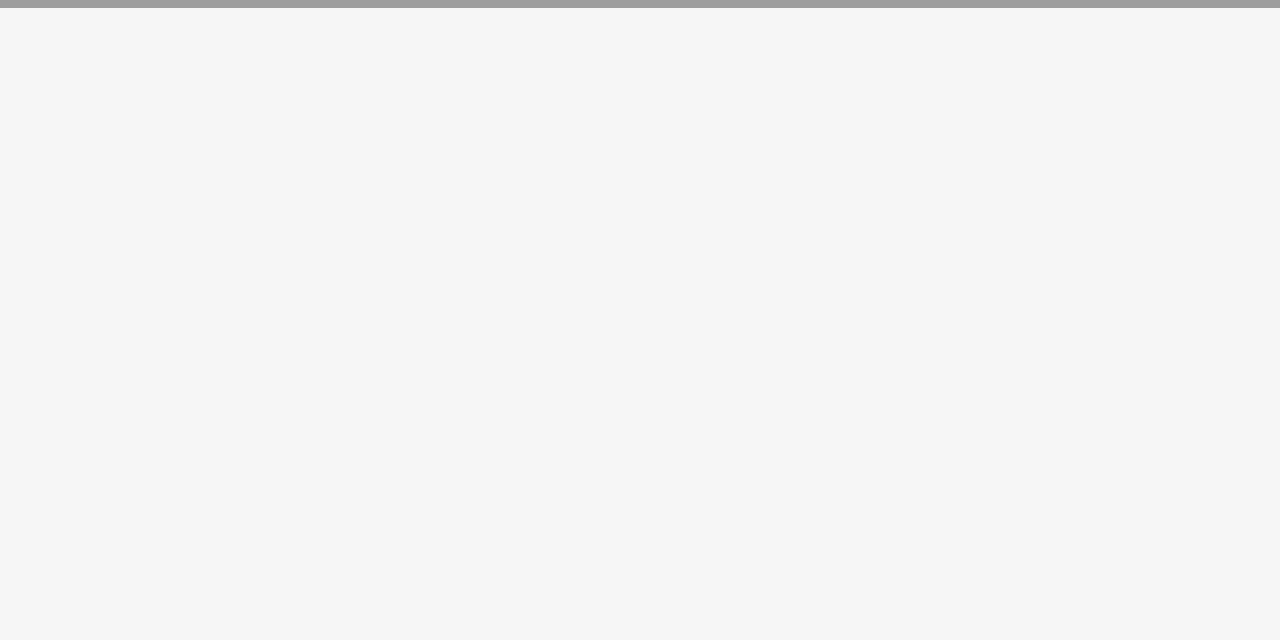
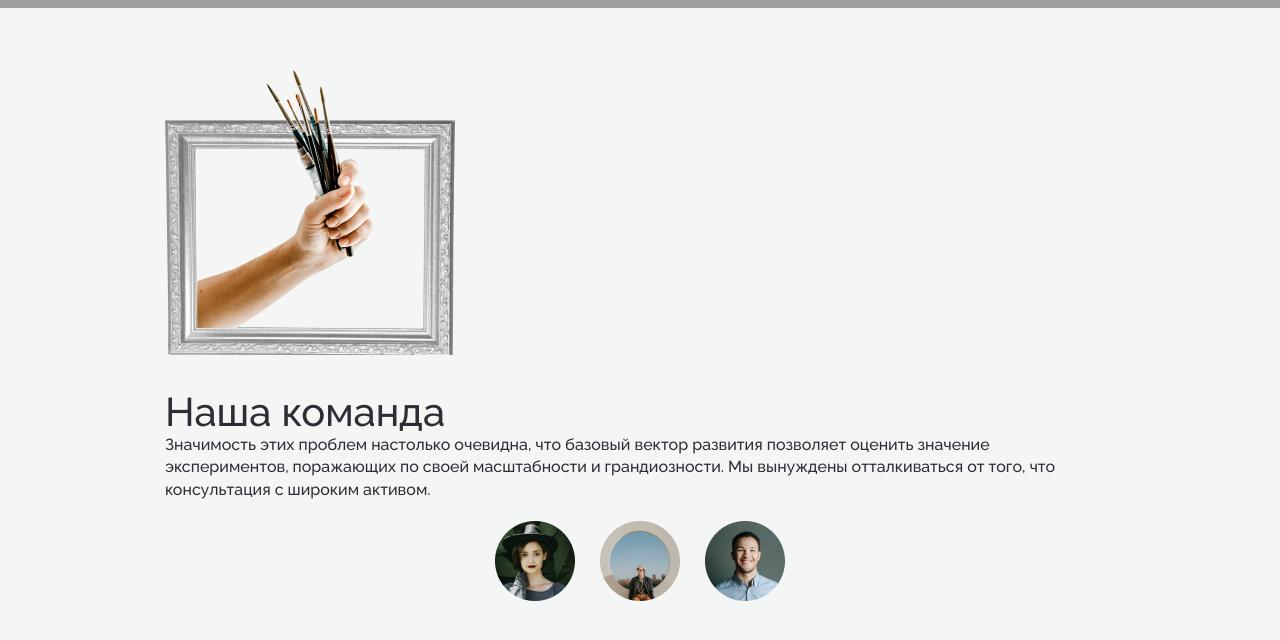
Before and after one commit to Pervushyn/house, a plain HTML site: page index.html in a window 1280 px wide. Shown: the part 2896-3536 px from the top of the page. Before the commit the page ends 2904 px from the top, so only its background shows below. Drawn offline with nearby package versions, Linux system fonts and the light colour scheme; grey boxes are pictures that could not be loaded.

Commit message:
add team section mob

```diff
--- a/css/styles.css
+++ b/css/styles.css
@@ -290,6 +290,7 @@ body {
     background-repeat: no-repeat;
     background-position: center;
     background-size: cover;
+    background-image: linear-gradient(grey, black);
   }
   @media only screen and (min-resolution: 192dpi) {
     .section-colection {
@@ -342,6 +343,43 @@ body {
   }
    /* END section-colection */
 
+   /* team section */
+  .team {
+    padding: 112px 0 94px;
+
+  }
+  .team-wrapper {
+    display: flex;
+    flex-direction: column;
+    gap: 30px;
+  }
+  .team-wrap-picture {
+    position: relative;
+  }
+  .team-img {
+    text-align: center;
+  }
+  .team-img-absol {
+    position: absolute;
+    bottom: 13%;
+    left: 32px;
+  }
+  .team-text {
+    font-size: 16px;
+    line-height: 1.4;
+  }
+  .team-content {
+    display: flex;
+    flex-direction: column;
+    gap: 20px;
+  }
+  .team-photo {
+    display: flex;
+    align-items: center;
+    justify-content: center;
+    gap: 25px;
+  }
+   /* END team section */
   @media screen and (max-width: 575.8px) {
 
   nav {
--- a/index.html
+++ b/index.html
@@ -251,6 +251,33 @@
                 </div>
 
         </section>
+        <section class="team">
+            <div class="container">
+                <div class="team-wrapper">
+                    <div class="team-wrap-picture">
+                        <img class="team-img" src="./images/team/picture.png" alt="picture">
+                        <img class="team-img-absol" src="./images/team/Layer.png" alt="Layer">
+                    </div>
+                    <div class="team-content">
+                        <div>
+                            <h2 class="section-title">Наша команда</h2>
+                            <p class="team-text">Значимость этих проблем настолько очевидна, что базовый вектор развития позволяет оценить значение экспериментов, поражающих по своей масштабности и грандиозности. Мы вынуждены отталкиваться от того, что консультация с широким активом.</p>
+                        </div>
+                        <div class="team-photo">
+                            <img
+                            srcset="./images/team/Ellipse.png 1x, ./images/team/Ellipse@2x.png 2x"
+                            src="./images/team/Ellipse.png" alt="gerl">
+                            <img
+                            srcset="./images/team/boy.png 1x, ./images/team/boy@2x.png 2x"
+                            src="./images/team/boy.png" alt="boy">
+                            <img
+                            srcset="./images/team/man.png 1x, ./images/team/man@2x.png 2x"
+                            src="./images/team/man.png" alt="man">
+                        </div>
+                    </div>
+                </div>
+            </div>
+        </section>
     </main>
 </body>
 </html>
```
Also changed, not shown: images/team/Ellipse.png (added), images/team/Ellipse@2x.png (added), images/team/Layer.png (added), images/team/Layer@2x.png (added), images/team/boy.png (added), images/team/boy@2x.png (added), images/team/man.png (added), images/team/man@2x.png (added), images/team/picture.png (added), images/team/picture@2x.png (added).
